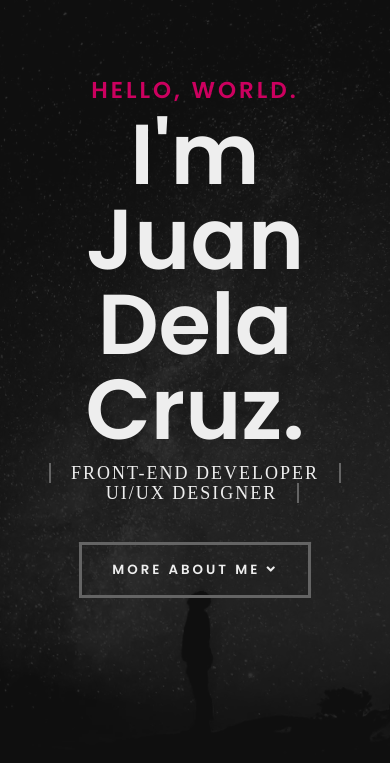
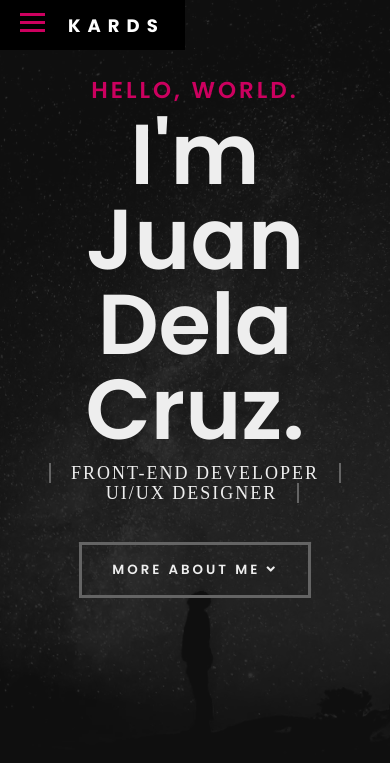
Before and after one commit to cbtsao47/Kards-Practice, a plain HTML site: page copy/index.html in a window 390 px wide. Shown: the top 763 px of the page. Drawn offline with Linux system fonts and the light colour scheme.

Commit message:
add menu hamburger

```diff
--- a/copy/index.html
+++ b/copy/index.html
@@ -19,15 +19,17 @@
   </head>
 
   <body>
-    <nav>
-      <div></div>
-      <div></div>
-      <div></div>
-      <p>KARDS</p>
+    <nav class="menu">
+      <div class="menu__hamburger">
+        <div class="menu__hamburger--bar"></div>
+        <div class="menu__hamburger--bar"></div>
+        <div class="menu__hamburger--bar"></div>
+      </div>
+      <p class="menu__title">KARDS</p>
     </nav>
+
     <div class="container container__landing-page">
       <div class="container__landing-page--overlay"></div>
-
       <div class="title__container">
         <h1 class="title">
           <span class="title__sub-title--intro">HELLO, WORLD.</span><br />
--- a/copy/styles.css
+++ b/copy/styles.css
@@ -2,16 +2,41 @@
 * {
   margin: 0;
   padding: 0;
+  box-sizing: inherit;
   /* border: 1px solid red; */
-  box-sizing: inherit;
 }
 html {
   box-sizing: border-box;
   font-size: 62.5%;
 }
 /* nav bar */
-nav {
-  position: absolute;
+.menu {
+  position: fixed;
+  top: 0;
+  color: white;
+  z-index: 2;
+  display: flex;
+  justify-content: center;
+  align-items: center;
+  background: black;
+  height: 5rem;
+  padding: 2rem;
+}
+.menu__hamburger--bar {
+  height: 3px;
+  width: 2.5rem;
+  margin-bottom: 5px;
+  background: #cc005f;
+}
+.menu__hamburger:nth-child(1) {
+  margin-bottom: 0;
+}
+.menu__title {
+  font-family: "Poppins", sans-serif;
+  letter-spacing: 0.7rem;
+  font-size: 1.8rem;
+  font-weight: 700;
+  margin-left: 2.3rem;
 }
 /* landing page  */
 .container__landing-page {
@@ -104,7 +129,6 @@ span:nth-of-type(4) {
 .fa-behance,
 .fa-dribbble {
   margin: 0 1.5%;
-
   transition: all 0.3s ease-in-out;
 }
 .fa-facebook-f:hover,
```
